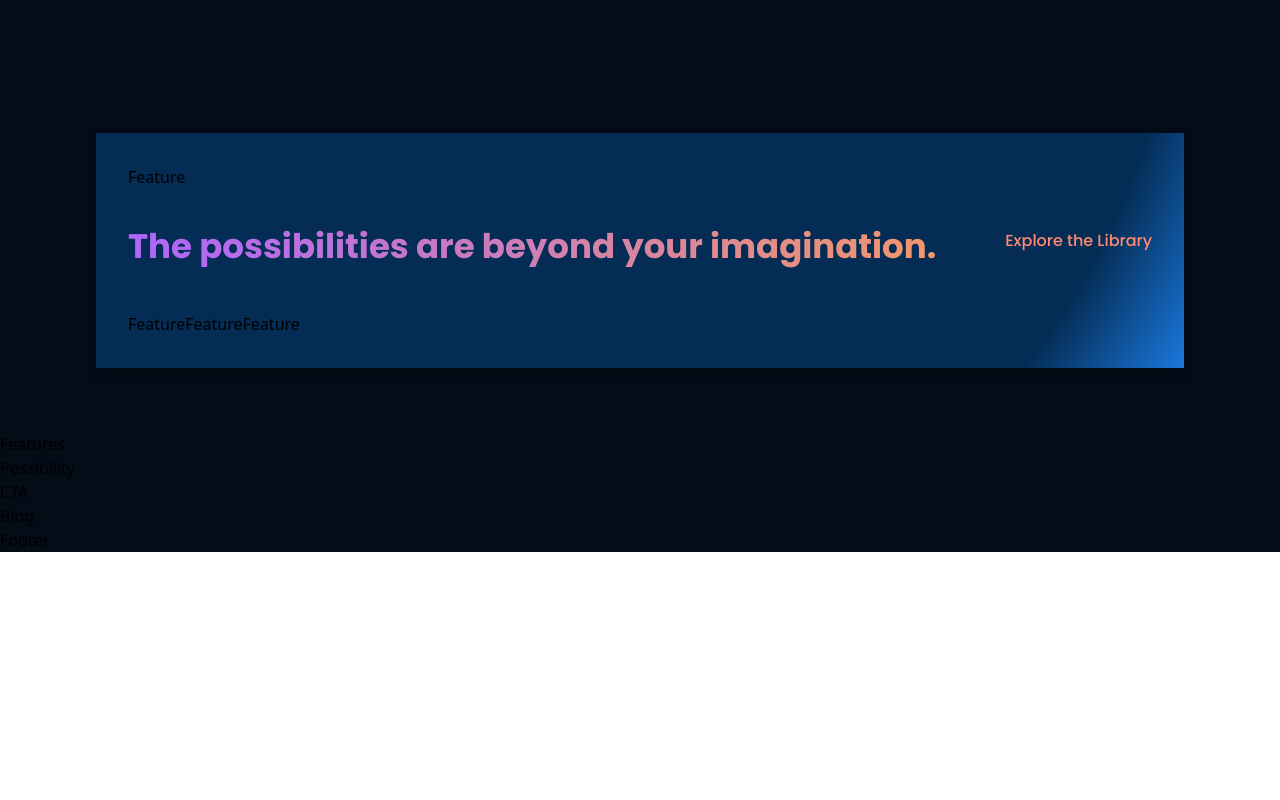
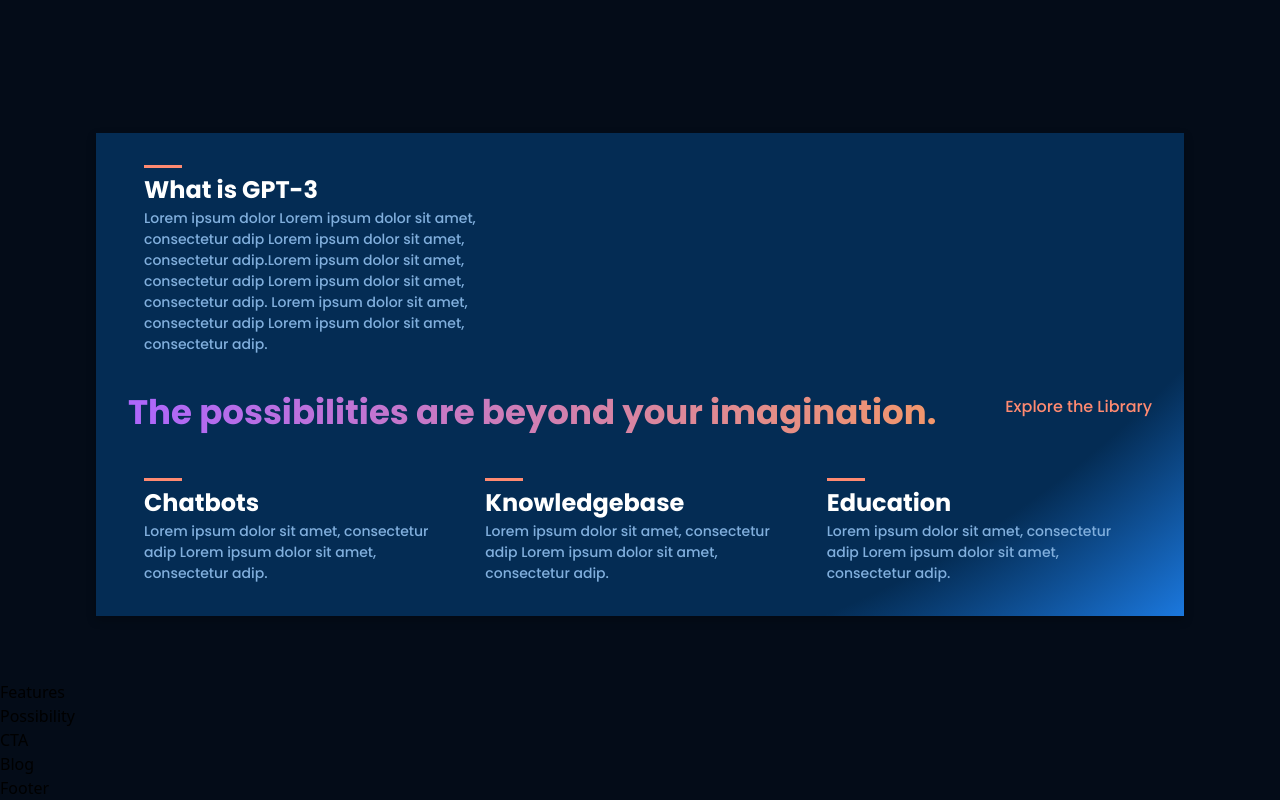
Before and after one commit to Erudite885/UI_UX-modern_website, a React (Vite) app: page / in a window 1280 px wide. Shown: the part 1250-2050 px from the top of the page. Before the commit the page ends 1802 px from the top, so only its background shows below. Built offline with nearby package versions, Linux system fonts and the light colour scheme.

Commit message:
feature component styling

```diff
--- a/src/components/Feature/Feature.jsx
+++ b/src/components/Feature/Feature.jsx
@@ -1,10 +1,18 @@
 import React from "react";
 import "./feature.css";
 
-const Feature = () => {
+const Feature = ({ title, text }) => {
   return (
-    <div className="">
-      <h1>Feature</h1>
+    <div className="gpt3__features-container__feature w-full flex justify-between items-start flex-col md:m-4 my-4 lg:my-0 ">
+      <div className="gpt3__features-container__feature-title flex-1 max-w-[180px] mr-8 ">
+        <div className="w-[38px] h-[3px] bg-subtext mb-1 " />
+        <h1 className="font-poppins font-bold text-[24px] text-[#fff] ">
+          {title}
+        </h1>
+      </div>
+      <div className="gpt3__features-container__feature-text flex-2 max-w-[390px] flex ">
+        <p className='font-poppins font-medium text-[14px] text-text '>{text}</p>
+      </div>
     </div>
   );
 };
```
